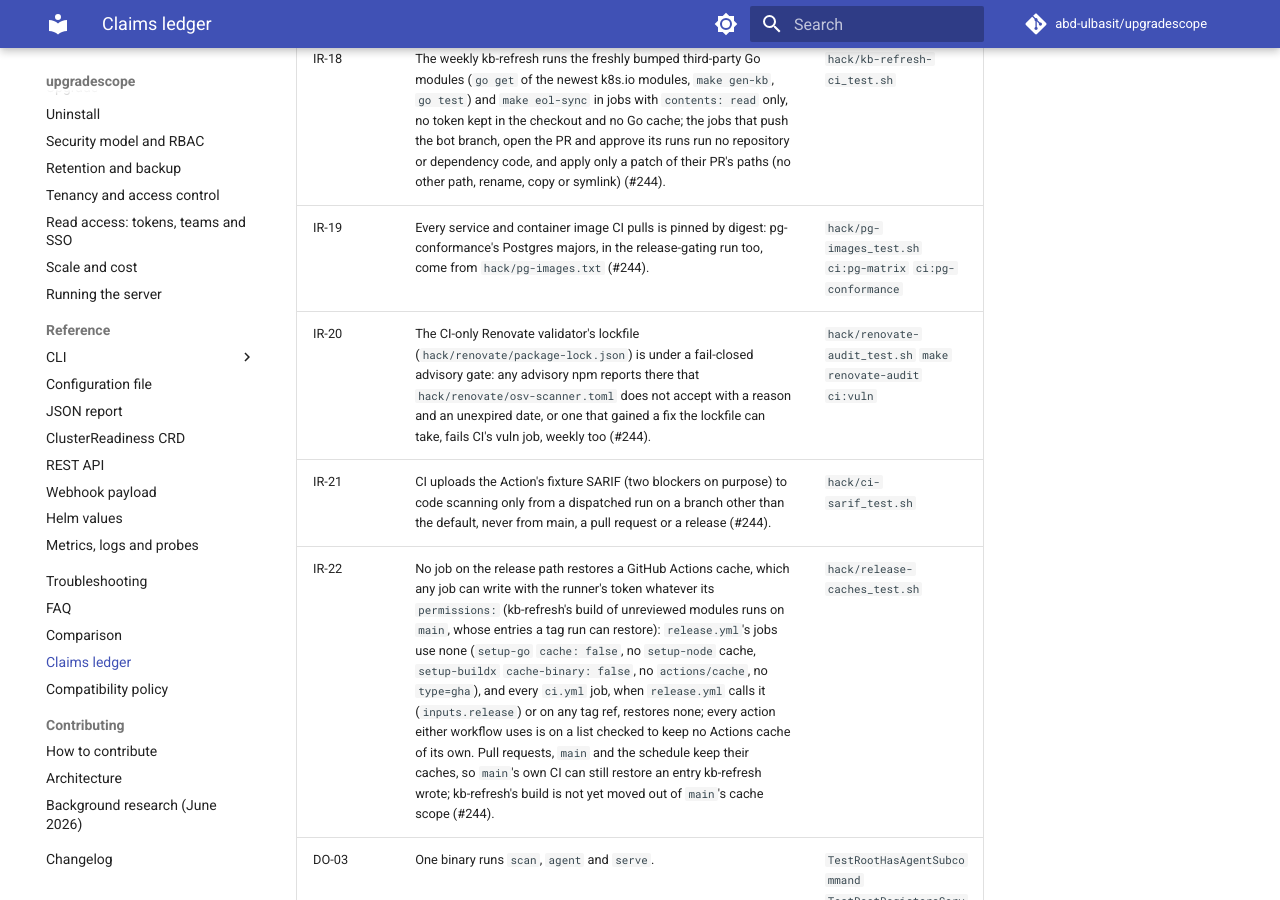
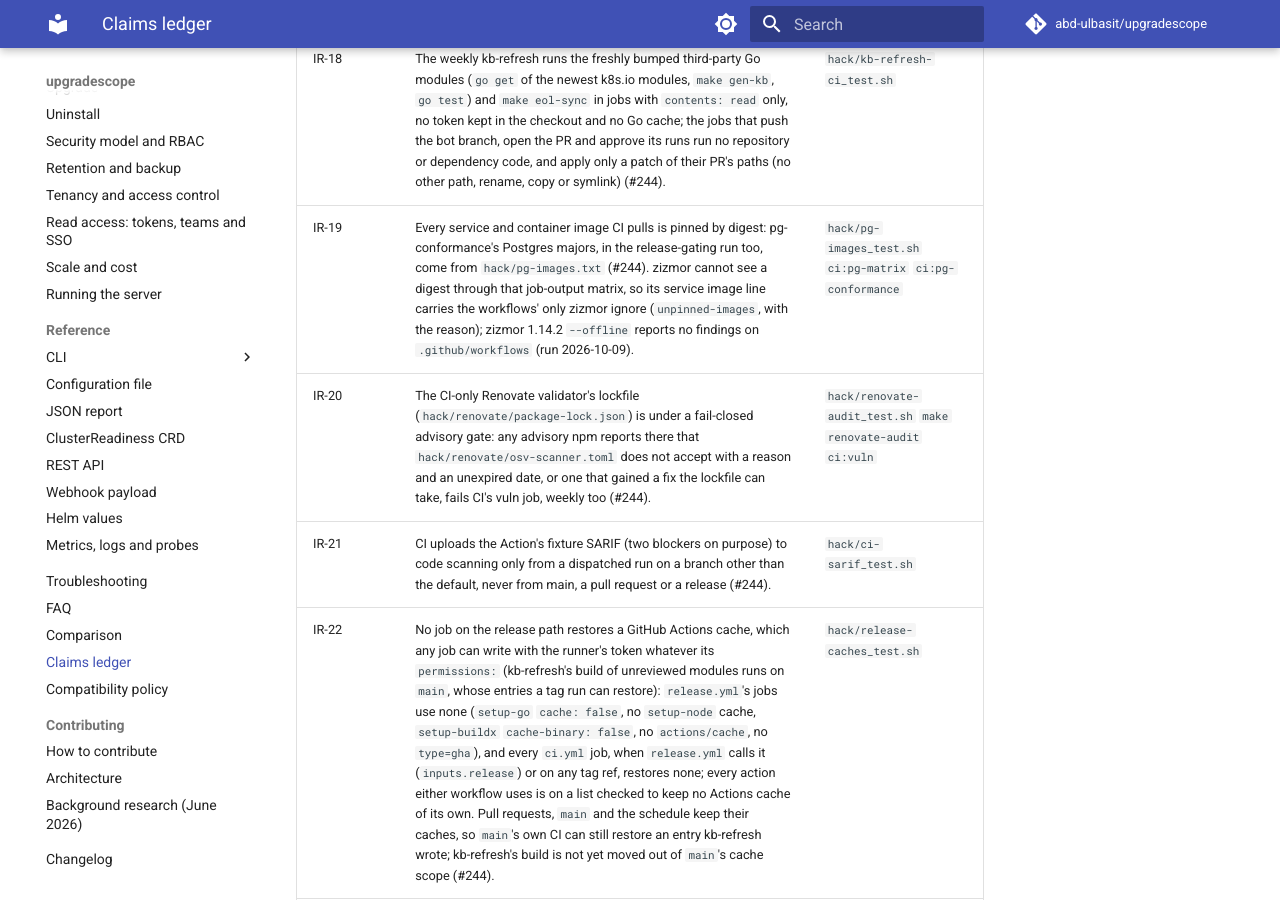
Before and after one commit to abd-ulbasit/upgradescope, an MkDocs documentation site: the page built from docs/claims.md, in a window 1280 px wide and 900 px high, scrolled down 48476 px. Built offline with MkDocs 1.6.1 and Material for MkDocs 9.7.7, drawn with Linux system fonts in a browser that asks for light colours; comment, search, counter and statistics services are not loaded.

Commit message:
ci(pg-conformance): ignore zizmor's unpinned-images on the matrix image, the only ignore
zizmor cannot follow a matrix built from a job output, so it flagged
${{ matrix.image }} as unpinned (high) although every row is a
digest-pinned image from hack/pg-images.txt. The line now carries an
inline ignore with its reason; hack/pg-images_test.sh pins that line and
fails if any other workflow line ignores a zizmor audit. zizmor 1.14.2
--offline now reports no findings on .github/workflows.

Refs #244

Co-Authored-By: Claude Fable 5 <noreply@anthropic.com>

```diff
--- a/docs/claims.md
+++ b/docs/claims.md
@@ -334,7 +334,7 @@ audited") and names the issue that tracks it.
 | IR-16 | One required check, `ci-ok`, fails if any job failed or was cancelled. | `ci:ci-ok` `hack/ci-ok_test.sh` |
 | IR-17 | Only the highest stable release moves what users follow without pinning: GitHub's Latest release (`version: latest` and `@v0` install through it), the image's `:latest` and the floating major tag. A release run on any other tag (a re-run or re-dispatch of an older release, or the slower of two racing) publishes its own assets and leaves them; GoReleaser's `make_latest` is always an explicit `true` or `false`; the major tag (`v0`) follows the newest release of its own major, checked again inside the `major-tag` job under one repository-wide concurrency group; and after publishing, a stable run points Latest and `:latest` at the highest published stable release, so two racing runs end on the higher tag (#244). A failed release listing (an API error, a rate limit) fails the step that asked, never reads as "no higher release": each step writes the list to a file before deciding, since a `run:` step runs under `bash -e` without pipefail. Not yet run by a real release (#127). | `hack/release-newest_test.sh` |
 | IR-18 | The weekly kb-refresh runs the freshly bumped third-party Go modules (`go get` of the newest k8s.io modules, `make gen-kb`, `go test`) and `make eol-sync` in jobs with `contents: read` only, no token kept in the checkout and no Go cache; the jobs that push the bot branch, open the PR and approve its runs run no repository or dependency code, and apply only a patch of their PR's paths (no other path, rename, copy or symlink) (#244). | `hack/kb-refresh-ci_test.sh` |
-| IR-19 | Every service and container image CI pulls is pinned by digest: pg-conformance's Postgres majors, in the release-gating run too, come from `hack/pg-images.txt` (#244). | `hack/pg-images_test.sh` `ci:pg-matrix` `ci:pg-conformance` |
+| IR-19 | Every service and container image CI pulls is pinned by digest: pg-conformance's Postgres majors, in the release-gating run too, come from `hack/pg-images.txt` (#244). zizmor cannot see a digest through that job-output matrix, so its service image line carries the workflows' only zizmor ignore (`unpinned-images`, with the reason); zizmor 1.14.2 `--offline` reports no findings on `.github/workflows` (run 2026-10-09). | `hack/pg-images_test.sh` `ci:pg-matrix` `ci:pg-conformance` |
 | IR-20 | The CI-only Renovate validator's lockfile (`hack/renovate/package-lock.json`) is under a fail-closed advisory gate: any advisory npm reports there that `hack/renovate/osv-scanner.toml` does not accept with a reason and an unexpired date, or one that gained a fix the lockfile can take, fails CI's vuln job, weekly too (#244). | `hack/renovate-audit_test.sh` `make renovate-audit` `ci:vuln` |
 | IR-21 | CI uploads the Action's fixture SARIF (two blockers on purpose) to code scanning only from a dispatched run on a branch other than the default, never from main, a pull request or a release (#244). | `hack/ci-sarif_test.sh` |
 | IR-22 | No job on the release path restores a GitHub Actions cache, which any job can write with the runner's token whatever its `permissions:` (kb-refresh's build of unreviewed modules runs on `main`, whose entries a tag run can restore): `release.yml`'s jobs use none (`setup-go` `cache: false`, no `setup-node` cache, `setup-buildx` `cache-binary: false`, no `actions/cache`, no `type=gha`), and every `ci.yml` job, when `release.yml` calls it (`inputs.release`) or on any tag ref, restores none; every action either workflow uses is on a list checked to keep no Actions cache of its own. Pull requests, `main` and the schedule keep their caches, so `main`'s own CI can still restore an entry kb-refresh wrote; kb-refresh's build is not yet moved out of `main`'s cache scope (#244). | `hack/release-caches_test.sh` |
```
Also changed, not shown: 2 other files.
